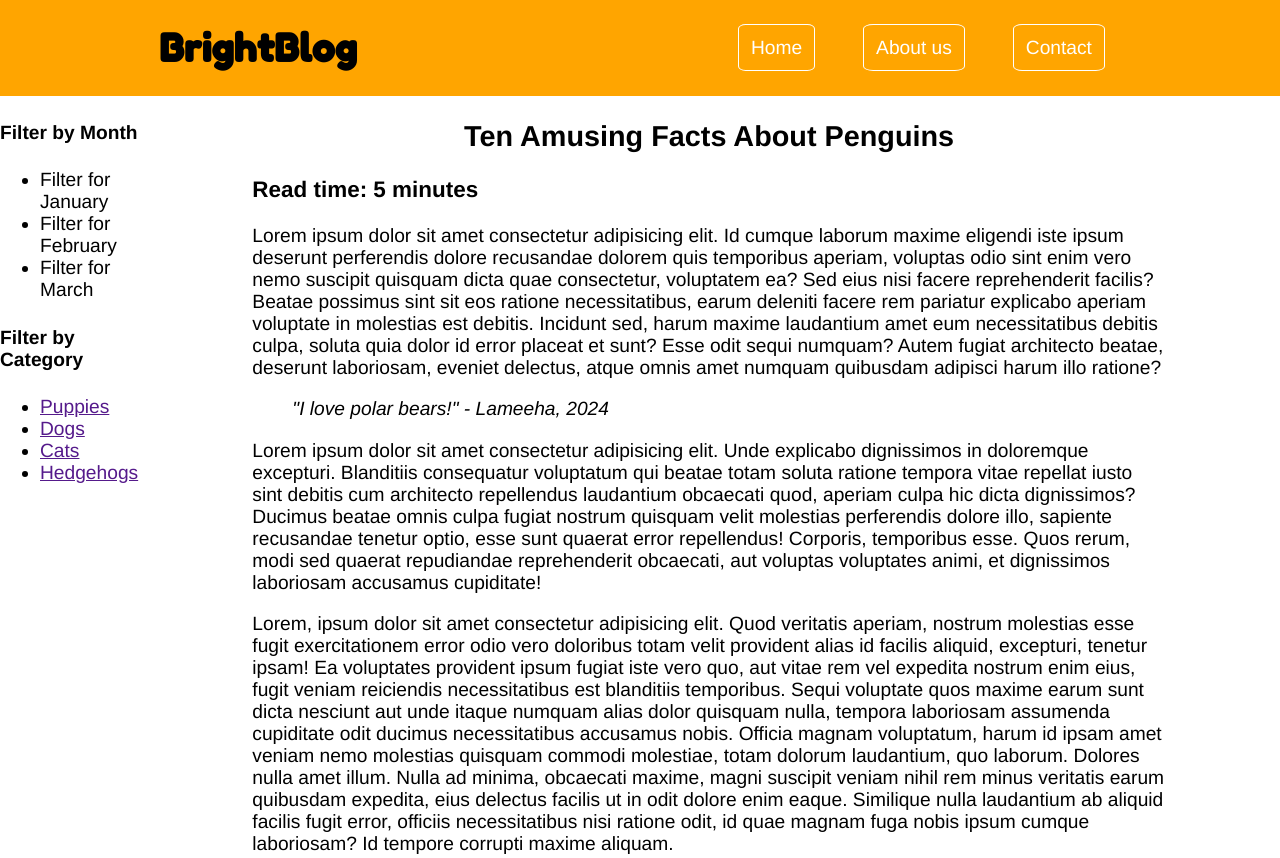
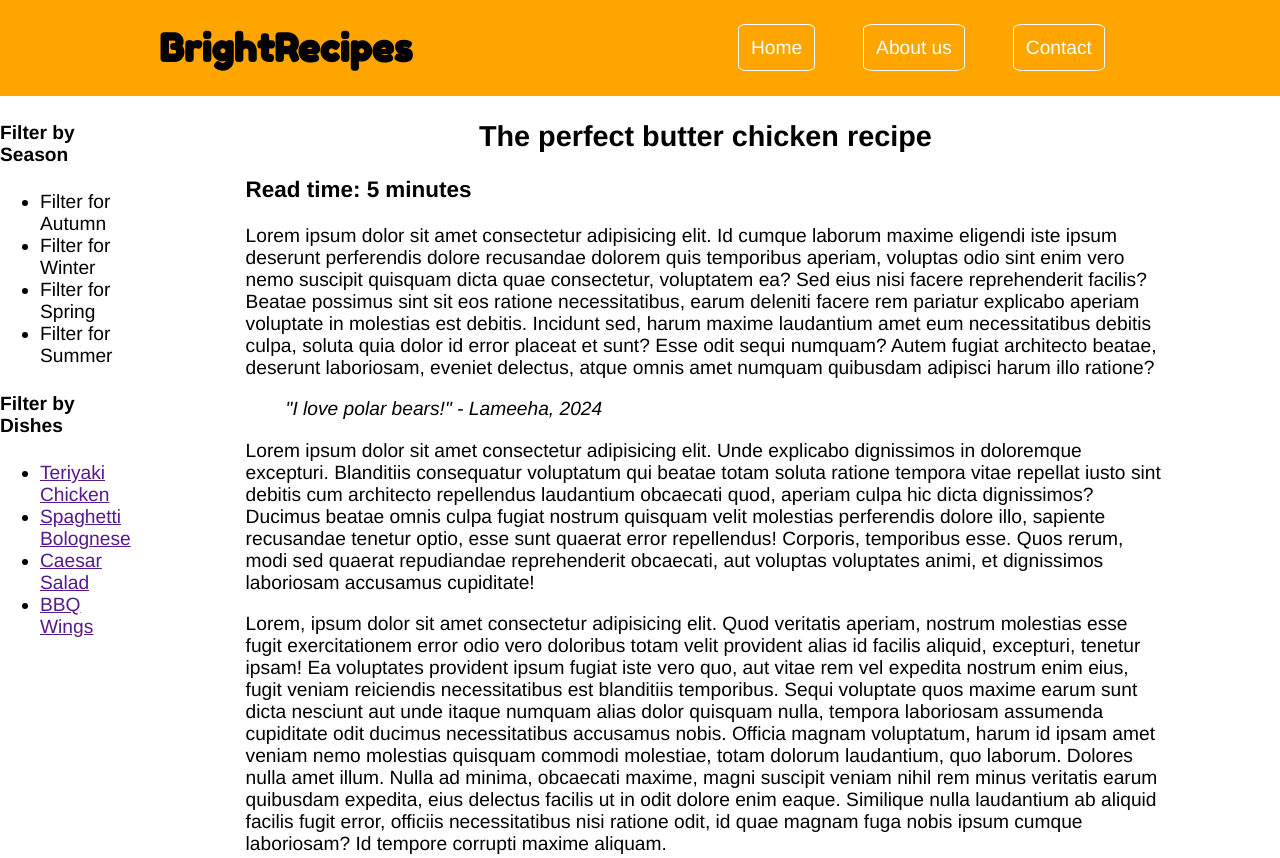
Before and after one commit to lameehaf1/lameehaf1.github.io, a plain HTML site: page index.html in a window 1280 px wide. Shown: the top 858 px of the page. Drawn offline with Linux system fonts and the light colour scheme; no server answers.

Commit message:
initial commit

```diff
--- a/index.html
+++ b/index.html
@@ -7,12 +7,12 @@
     rel="stylesheet">
     <meta charset="UTF-8">
     <meta name="viewport" content="width=device-width, initial-scale=1.0">
-    <title>BrightBlogSite</title>
+    <title>BrightRecipes</title>
 </head>
 <body>
     <header>
         <!-- the content of the header goes here -->
-        <h1 id="logo">BrightBlog</h1>
+        <h1 id="logo">BrightRecipes</h1>
         <nav>
             <ul id="nav-ul">
                 <li>
@@ -31,23 +31,24 @@
         <div id="main-content">
             <aside>
                 <section>
-                    <h4>Filter by Month</h4>
+                    <h4>Filter by Season</h4>
                     <nav>
                         <ul>
-                            <li><a href=""></a>Filter for January</li>
-                            <li><a href=""></a>Filter for February</li>
-                            <li><a href=""></a>Filter for March</li>
+                            <li><a href=""></a>Filter for Autumn</li>
+                            <li><a href=""></a>Filter for Winter</li>
+                            <li><a href=""></a>Filter for Spring</li>
+                            <li><a href=""></a>Filter for Summer</li>
                         </ul>
                     </nav>
                 </section>
                 <section>
-                    <h4>Filter by Category</h4>
+                    <h4>Filter by Dishes</h4>
                     <nav>
                         <ul>
-                            <li><a href="">Puppies</a></li>
-                            <li><a href="">Dogs</a></li>
-                            <li><a href="">Cats</a></li>
-                            <li><a href="">Hedgehogs</a></li>
+                            <li><a href="">Teriyaki Chicken</a></li>
+                            <li><a href="">Spaghetti Bolognese</a></li>
+                            <li><a href="">Caesar Salad</a></li>
+                            <li><a href="">BBQ Wings</a></li>
                         </ul>
                     </nav>
                 </section>
@@ -56,7 +57,7 @@
                 <article>
                     <header>
                         <!-- Article's header goes here -->
-                        <h2>Ten Amusing Facts About Penguins</h2>
+                        <h2>The perfect butter chicken recipe</h2>
                         <h3>Read time: 5 minutes</h3>
                     </header>
                     <main>
```
